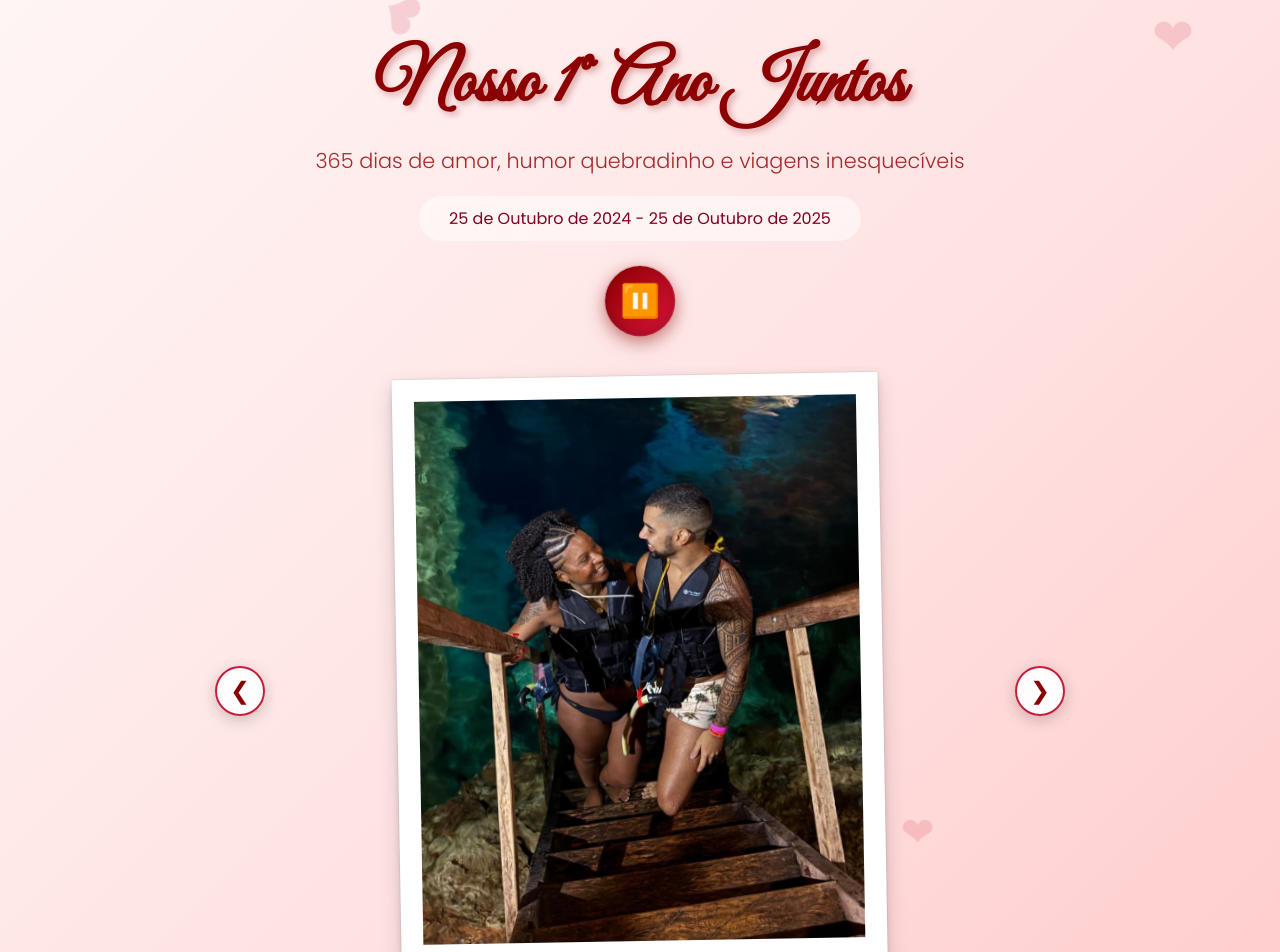
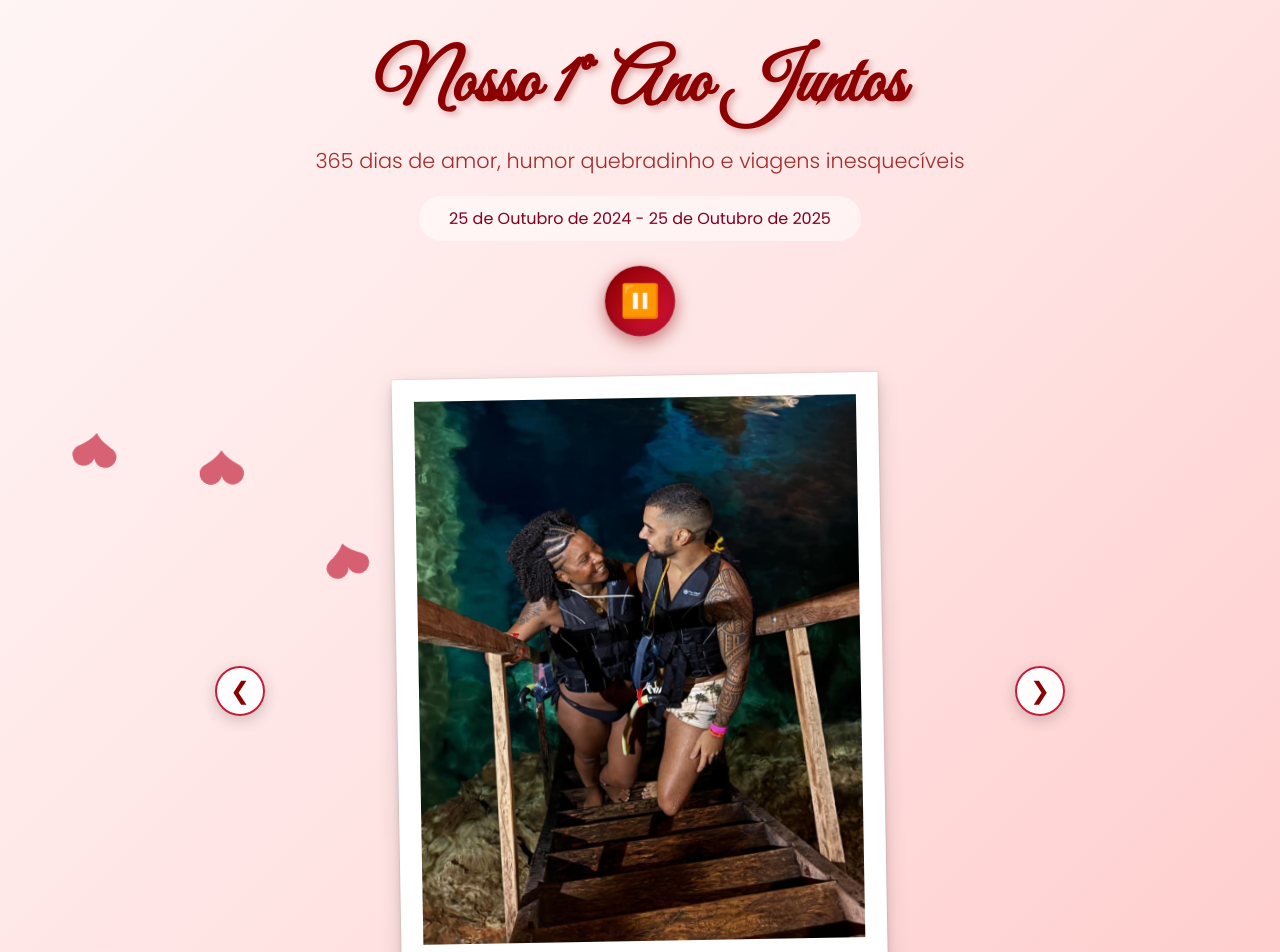
Before and after one commit to Rainangramacho/rac-in-love, a React (Vite) app: page / in a window 1280 px wide. Shown: the top 952 px of the page. Built offline with nearby package versions, Linux system fonts and the light colour scheme.

Commit message:
fix: heart animation

```diff
--- a/src/App.css
+++ b/src/App.css
@@ -20,8 +20,9 @@
   position: absolute;
   width: 50px;
   height: 50px;
-  opacity: 0.15;
-  animation: float 15s infinite ease-in-out;
+  opacity: 0.2;
+  animation: float 10s infinite ease-in-out;
+  bottom: -100px;
 }
 
 .heart::before,
@@ -32,35 +33,17 @@
   color: #c41e3a;
 }
 
-.heart:nth-child(1) {
-  left: 10%;
-  animation-delay: 0s;
-  animation-duration: 12s;
-}
-
-.heart:nth-child(2) {
-  left: 30%;
-  animation-delay: 2s;
-  animation-duration: 14s;
-}
-
-.heart:nth-child(3) {
-  left: 50%;
-  animation-delay: 4s;
-  animation-duration: 16s;
-}
-
-.heart:nth-child(4) {
-  left: 70%;
-  animation-delay: 6s;
-  animation-duration: 13s;
-}
-
-.heart:nth-child(5) {
-  left: 90%;
-  animation-delay: 8s;
-  animation-duration: 15s;
-}
+/* Distribuir os corações pela tela com delays menores */
+.heart:nth-child(10n+1) { left: 5%; animation-delay: 0s; animation-duration: 11s; }
+.heart:nth-child(10n+2) { left: 15%; animation-delay: 0.5s; animation-duration: 12s; }
+.heart:nth-child(10n+3) { left: 25%; animation-delay: 1s; animation-duration: 13s; }
+.heart:nth-child(10n+4) { left: 35%; animation-delay: 1.5s; animation-duration: 11.5s; }
+.heart:nth-child(10n+5) { left: 45%; animation-delay: 2s; animation-duration: 12.5s; }
+.heart:nth-child(10n+6) { left: 55%; animation-delay: 2.5s; animation-duration: 13.5s; }
+.heart:nth-child(10n+7) { left: 65%; animation-delay: 3s; animation-duration: 11s; }
+.heart:nth-child(10n+8) { left: 75%; animation-delay: 3.5s; animation-duration: 12s; }
+.heart:nth-child(10n+9) { left: 85%; animation-delay: 4s; animation-duration: 13s; }
+.heart:nth-child(10n+10) { left: 95%; animation-delay: 4.5s; animation-duration: 12.5s; }
 
 @keyframes float {
   0% {
--- a/src/App.jsx
+++ b/src/App.jsx
@@ -92,11 +92,9 @@ Compartilhar momentos com você me fez descobrir que as coisas simples da vida s
     <div className="app">
       {/* Corações flutuantes de fundo */}
       <div className="hearts-background">
-        <div className="heart"></div>
-        <div className="heart"></div>
-        <div className="heart"></div>
-        <div className="heart"></div>
-        <div className="heart"></div>
+        {Array.from({ length: 50 }).map((_, index) => (
+          <div key={index} className="heart"></div>
+        ))}
       </div>
 
       {/* Áudio de fundo */}
```
